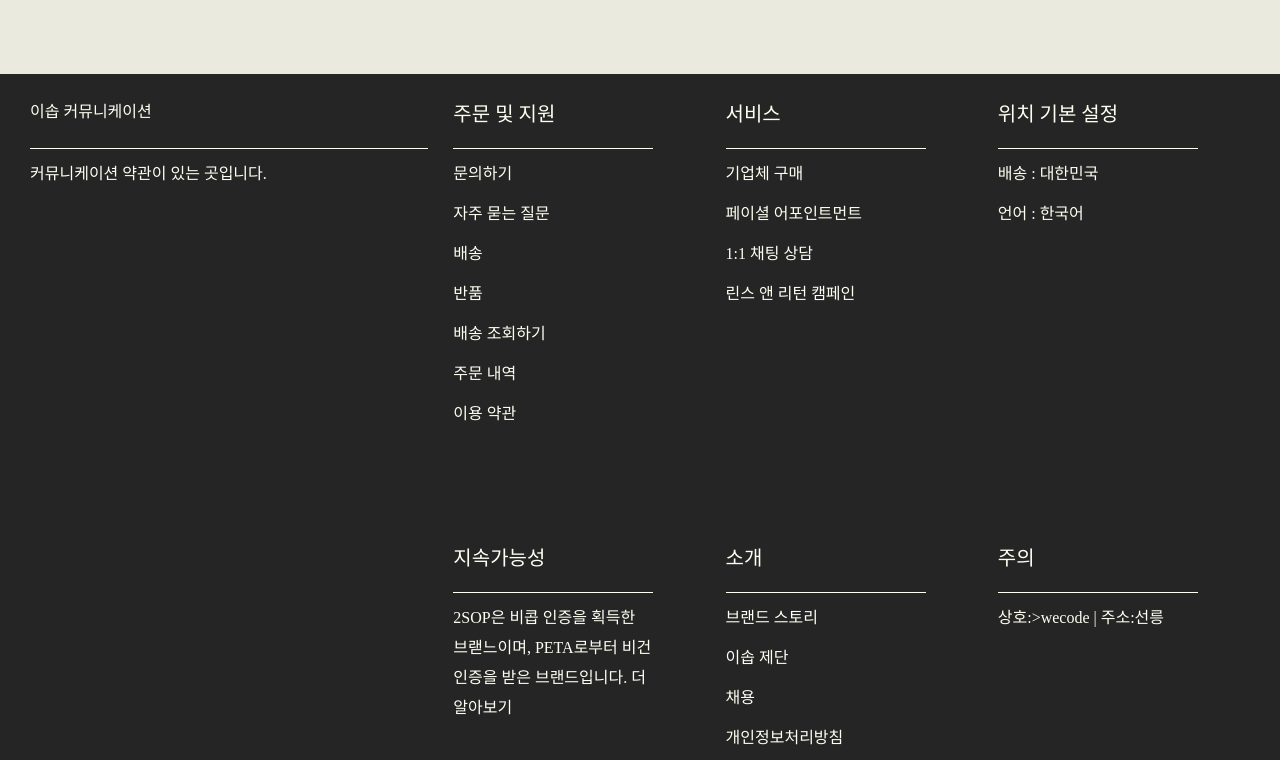
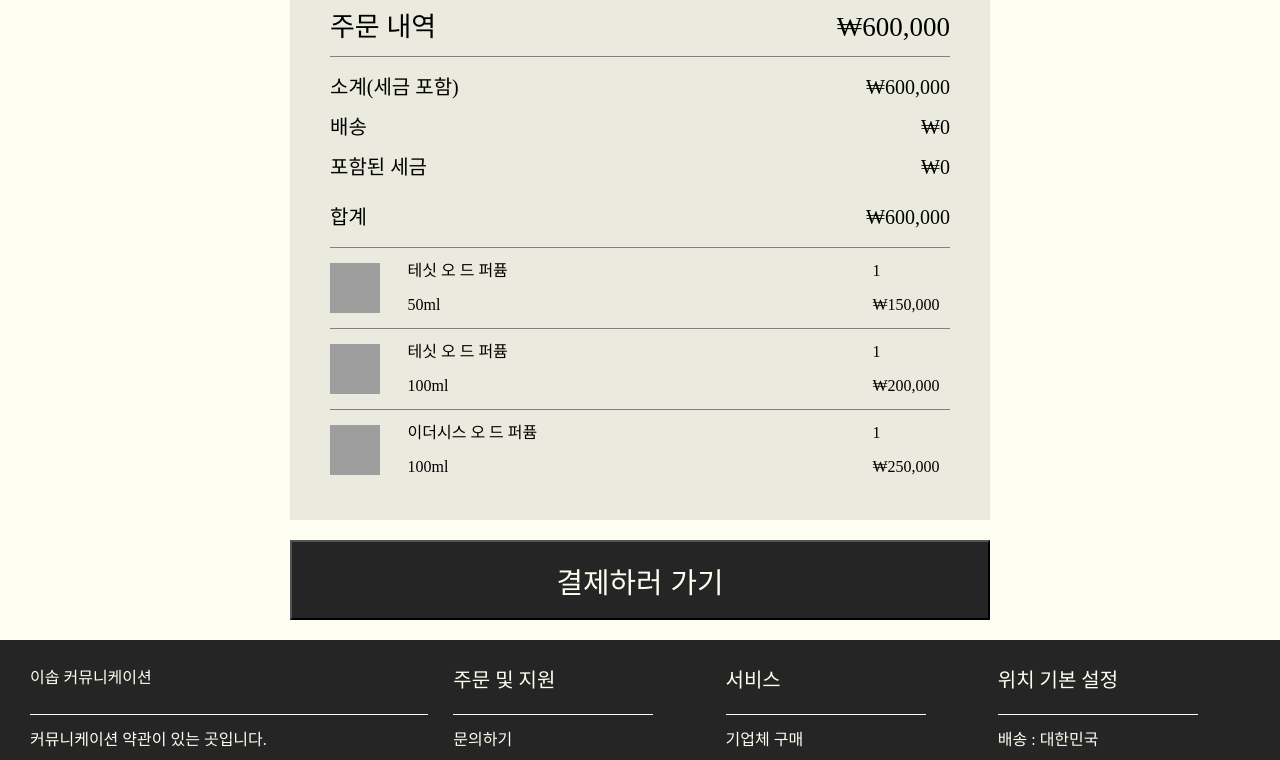
Before and after one commit to wecode-bootcamp-korea/49-2nd-SOP-frontend, a React app: page /basket in a window 1280 px wide. Shown: the part 192-952 px from the top of the page. Built offline with nearby package versions, Linux system fonts and the light colour scheme; grey boxes are pictures that could not be loaded.

Commit message:
feat: Basket: MockData 연결

```diff
--- /dev/null
+++ b/public/data/basketMockData.json
@@ -0,0 +1,26 @@
+[
+  {
+    "productId": 1,
+    "productName": "테싯 오 드 퍼퓸",
+    "productImage": "https://i.postimg.cc/hPnkxWL1/glass-4108085-1280.jpg",
+    "size": "50ml",
+    "price": 150000,
+    "quantity": 1
+  },
+  {
+    "productId": 1,
+    "productName": "테싯 오 드 퍼퓸",
+    "productImage": "https://i.postimg.cc/hPnkxWL1/glass-4108085-1280.jpg",
+    "size": "100ml",
+    "price": 200000,
+    "quantity": 1
+  },
+  {
+    "productId": 2,
+    "productName": "이더시스 오 드 퍼퓸",
+    "productImage": "https://i.ibb.co/59k3wpy/shampoo-1860642-1280.png",
+    "size": "100ml",
+    "price": 250000,
+    "quantity": 1
+  }
+]
--- /dev/null
+++ b/src/components/Basket/BasketHeader/BasketHeader.js
@@ -0,0 +1,25 @@
+import React from 'react';
+import './BasketHeader.scss';
+
+const BasketHeader = ({ totalPrice }) => {
+  return (
+    <div className="basketHeader">
+      <div className="totalPrice">
+        <div>주문 내역</div>
+        <div>{`₩${totalPrice}`}</div>
+      </div>
+      <div className="basketDetail">
+        <div>소계(세금 포함)</div>
+        <div>{`₩${totalPrice}`}</div>
+        <div>배송</div>
+        <div>₩0</div>
+        <div>포함된 세금</div>
+        <div>₩0</div>
+        <div>합계</div>
+        <div>{`₩${totalPrice}`}</div>
+      </div>
+    </div>
+  );
+};
+
+export default BasketHeader;
--- /dev/null
+++ b/src/components/Basket/BasketHeader/BasketHeader.scss
@@ -0,0 +1,35 @@
+.basketHeader {
+  .totalPrice {
+    display: flex;
+    justify-content: space-between;
+    align-items: center;
+    height: 60px;
+    border-top: 1px solid gray;
+    border-bottom: 1px solid gray;
+    font-size: 27px;
+  }
+
+  .basketDetail {
+    display: grid;
+    grid-template-columns: 1fr 1fr;
+    grid-template-rows: 1fr 1fr 1fr 1fr;
+    gap: 10px;
+    margin: 20px 0;
+    font-size: 20px;
+    font-weight: 300;
+  }
+
+  .basketDetail div:nth-child(2n) {
+    justify-self: end;
+  }
+
+  .basketDetail div:nth-child(7) {
+    margin-top: 10px;
+    font-weight: 400;
+  }
+
+  .basketDetail div:last-child {
+    margin-top: 10px;
+    font-weight: 400;
+  }
+}
--- /dev/null
+++ b/src/components/Basket/BasketProduct/BasketProduct.js
@@ -0,0 +1,28 @@
+import React from 'react';
+import './BasketProduct.scss';
+
+const BasketProduct = ({ productInfo }) => {
+  const { productName, productImage, quantity, size, price } = productInfo;
+
+  return (
+    <div className="BasketProduct">
+      <img
+        src={`${productImage}`}
+        alt="productImage"
+        className="productImage"
+      />
+      <div>
+        <div>{productName}</div>
+        <div>
+          <div>{size}</div>
+        </div>
+      </div>
+      <div>
+        <div>{quantity}</div>
+        <div>₩{(price * quantity).toLocaleString()}</div>
+      </div>
+    </div>
+  );
+};
+
+export default BasketProduct;
--- /dev/null
+++ b/src/components/Basket/BasketProduct/BasketProduct.scss
@@ -0,0 +1,17 @@
+.BasketProduct {
+  display: grid;
+  grid-template-columns: 1fr 6fr 1fr;
+  border-top: 1px solid gray;
+  padding: 15px 0;
+
+  .productImage {
+    width: 50px;
+    height: 50px;
+  }
+}
+
+.BasketProduct div {
+  display: flex;
+  flex-direction: column;
+  justify-content: space-between;
+}
--- a/src/pages/Basket/Basket.js
+++ b/src/pages/Basket/Basket.js
@@ -1,14 +1,37 @@
-import React from 'react';
+import BasketHeader from '../../components/Basket/BasketHeader/BasketHeader';
+import BasketProduct from '../../components/Basket/BasketProduct/BasketProduct';
+import React, { useEffect, useState } from 'react';
 import './Basket.scss';
 
 const Basket = () => {
+  const [basketList, setBasketList] = useState([]);
+
+  useEffect(() => {
+    fetch('/data/basketMockData.json')
+      .then(response => response.json())
+      .then(result => setBasketList(result));
+  }, []);
+
+  const totalPrice = basketList
+    .reduce((acc, cur) => acc + cur.price * cur.quantity, 0)
+    .toLocaleString();
+
+  if (basketList.length === 0) {
+    return null;
+  }
+
   return (
     <div className="basket">
-      <img src="/images/2sop.png" alt="logo" className="logo" />
-      <div className="basketHeader">
-        <div className="order">주문 내역</div>
-        <span className="totalPrice">price</span>
+      <div className="basketContainer">
+        <img src="/images/2sop.png" alt="logo" className="logo" />
+        <BasketHeader totalPrice={totalPrice} />
+        <div>
+          {basketList.map((productInfo, index) => {
+            return <BasketProduct key={index} productInfo={productInfo} />;
+          })}
+        </div>
       </div>
+      <button className="payment">결제하러 가기</button>
     </div>
   );
 };
--- a/src/pages/Basket/Basket.scss
+++ b/src/pages/Basket/Basket.scss
@@ -3,16 +3,31 @@
 .basket {
   display: flex;
   flex-direction: column;
-  padding: 10px;
-  background-color: $Gray;
+  align-items: center;
+  gap: 20px;
+  margin: 20px;
 
-  .logo {
-    width: 150px;
-    margin: 10px;
+  .basketContainer {
+    width: 700px;
+    padding: 30px 40px;
+    background-color: $Gray;
+
+    .logo {
+      width: 150px;
+      margin-bottom: 10px;
+    }
   }
 
-  .basketHeader {
-    display: flex;
-    height: 100px;
+  .payment {
+    width: 700px;
+    height: 80px;
+    background-color: $Black;
+    color: $Beige;
+    font-size: 1.8rem;
+
+    &:hover {
+      background-color: $Beige;
+      color: $Black;
+    }
   }
 }
```
Also changed, not shown: public/data/basketData.json (deleted, +0 -16 lines).
